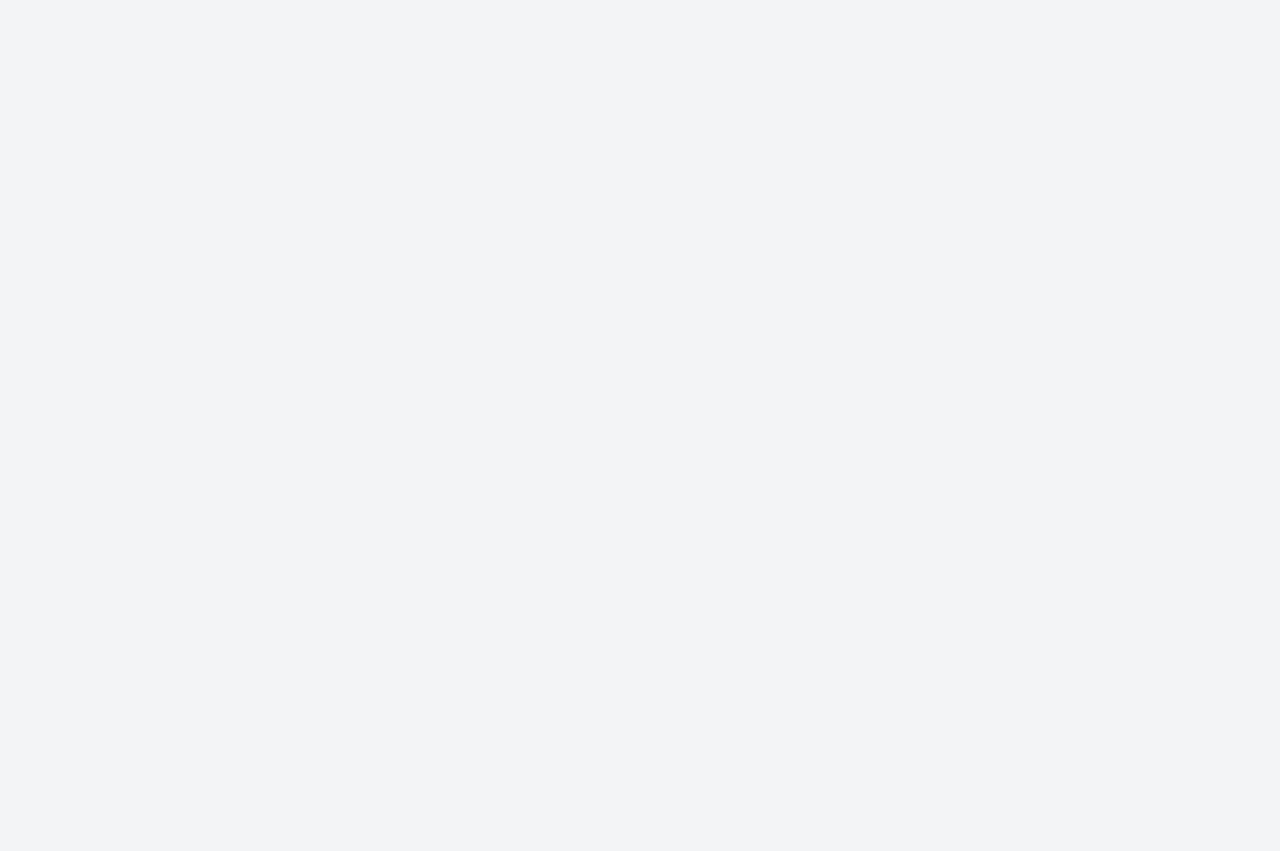
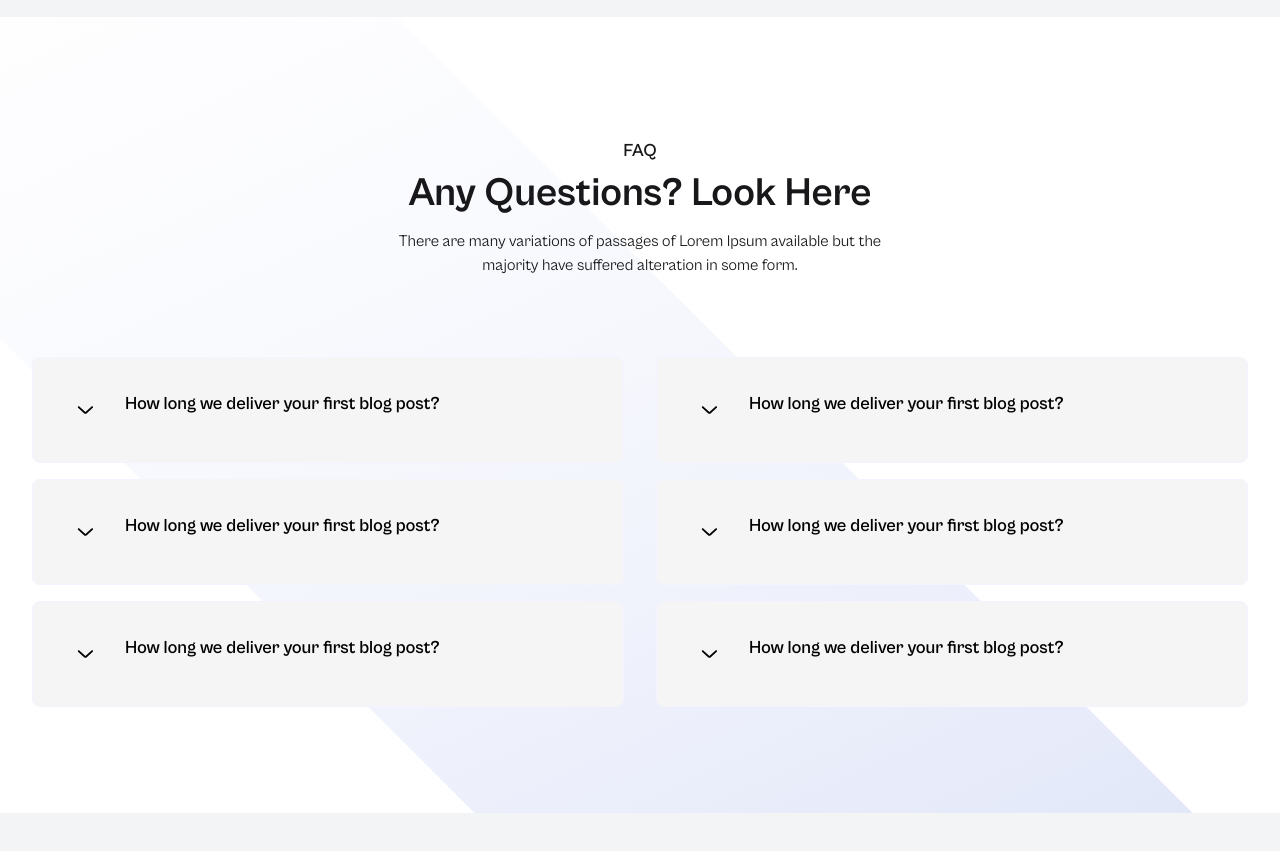
Before and after one commit to codingwebsa/knockbot-2.0, a Next.js app: page / in a window 1280 px wide. Shown: the part 4080-4931 px from the top of the page. Before the commit the page ends 4185 px from the top, so only its background shows below. Built offline with nearby package versions, Linux system fonts and the light colour scheme.

Commit message:
faq section

```diff
--- a/src/app/page.tsx
+++ b/src/app/page.tsx
@@ -1,4 +1,5 @@
 import ClientReview from "~/components/client-review";
+import Faq from "~/components/faq";
 import { ChevronRightIcon } from "~/components/icons";
 import LogoCloud from "~/components/logo-cloud";
 import MyIntro from "~/components/my-intro";
@@ -40,6 +41,9 @@ export default function HomePage() {
       <section id="workflow" className="pt-40">
         <MyWorkflow />
       </section>
+      <section id="faq" className="mt-10">
+        <Faq />
+      </section>
     </div>
   );
 }
--- /dev/null
+++ b/src/components/faq.tsx
@@ -0,0 +1,133 @@
+"use client";
+
+import React, { useState } from "react";
+
+const Faq = () => {
+  return (
+    <section className="relative z-20 overflow-hidden bg-white pt-20 pb-12 lg:pt-[120px] lg:pb-[90px]">
+      <div className="container mx-auto">
+        <div className="flex flex-wrap -mx-4">
+          <div className="w-full px-4">
+            <div className="mx-auto mb-[60px] max-w-[520px] text-center lg:mb-20">
+              <span className="block mb-2 text-lg font-semibold text-primary">
+                FAQ
+              </span>
+              <h2 className="mb-4 text-3xl font-bold text-dark sm:text-4xl md:text-[40px]">
+                Any Questions? Look Here
+              </h2>
+              <p className="text-base text-body-color">
+                There are many variations of passages of Lorem Ipsum available
+                but the majority have suffered alteration in some form.
+              </p>
+            </div>
+          </div>
+        </div>
+
+        <div className="flex flex-wrap -mx-4">
+          <div className="w-full px-4 lg:w-1/2">
+            <AccordionItem
+              header="How long we deliver your first blog post?"
+              text="It takes 2-3 weeks to get your first blog post ready. That includes the in-depth research & creation of your monthly content marketing strategy that we do before writing your first blog post, Ipsum available ."
+            />
+            <AccordionItem
+              header="How long we deliver your first blog post?"
+              text="It takes 2-3 weeks to get your first blog post ready. That includes the in-depth research & creation of your monthly content marketing strategy that we do before writing your first blog post, Ipsum available ."
+            />
+            <AccordionItem
+              header="How long we deliver your first blog post?"
+              text="It takes 2-3 weeks to get your first blog post ready. That includes the in-depth research & creation of your monthly content marketing strategy that we do before writing your first blog post, Ipsum available ."
+            />
+          </div>
+          <div className="w-full px-4 lg:w-1/2">
+            <AccordionItem
+              header="How long we deliver your first blog post?"
+              text="It takes 2-3 weeks to get your first blog post ready. That includes the in-depth research & creation of your monthly content marketing strategy that we do before writing your first blog post, Ipsum available ."
+            />
+            <AccordionItem
+              header="How long we deliver your first blog post?"
+              text="It takes 2-3 weeks to get your first blog post ready. That includes the in-depth research & creation of your monthly content marketing strategy that we do before writing your first blog post, Ipsum available ."
+            />
+            <AccordionItem
+              header="How long we deliver your first blog post?"
+              text="It takes 2-3 weeks to get your first blog post ready. That includes the in-depth research & creation of your monthly content marketing strategy that we do before writing your first blog post, Ipsum available ."
+            />
+          </div>
+        </div>
+      </div>
+
+      <div className="absolute bottom-0 right-0 z-[-1]">
+        <svg
+          width="1440"
+          height="886"
+          viewBox="0 0 1440 886"
+          fill="none"
+          xmlns="http://www.w3.org/2000/svg"
+        >
+          <path
+            opacity="0.5"
+            d="M193.307 -273.321L1480.87 1014.24L1121.85 1373.26C1121.85 1373.26 731.745 983.231 478.513 729.927C225.976 477.317 -165.714 85.6993 -165.714 85.6993L193.307 -273.321Z"
+            fill="url(#paint0_linear)"
+          />
+          <defs>
+            <linearGradient
+              id="paint0_linear"
+              x1="1308.65"
+              y1="1142.58"
+              x2="602.827"
+              y2="-418.681"
+              gradientUnits="userSpaceOnUse"
+            >
+              <stop stop-color="#3056D3" stop-opacity="0.36" />
+              <stop offset="1" stop-color="#F5F2FD" stop-opacity="0" />
+              <stop offset="1" stop-color="#F5F2FD" stop-opacity="0.096144" />
+            </linearGradient>
+          </defs>
+        </svg>
+      </div>
+    </section>
+  );
+};
+
+export default Faq;
+
+const AccordionItem = ({ header, text }: any) => {
+  const [active, setActive] = useState(false);
+  return (
+    <div className="single-faq mb-4 w-full rounded-lg border border-[#F3F4FE] bg-neutral-100 p-4 sm:p-8 lg:px-6 xl:px-8">
+      <button
+        className={`faq-btn flex w-full text-left`}
+        onClick={(e) => setActive(!active)}
+      >
+        <div className="mr-5 flex h-10 w-full max-w-[40px] items-center justify-center rounded-lg bg-primary bg-opacity-5 text-primary">
+          <svg
+            className={`duration-200 ease-in-out fill-primary stroke-primary ${
+              active ? "rotate-180" : ""
+            }`}
+            width="17"
+            height="10"
+            viewBox="0 0 17 10"
+            xmlns="http://www.w3.org/2000/svg"
+          >
+            <path
+              d="M7.28687 8.43257L7.28679 8.43265L7.29496 8.43985C7.62576 8.73124 8.02464 8.86001 8.41472 8.86001C8.83092 8.86001 9.22376 8.69083 9.53447 8.41713L9.53454 8.41721L9.54184 8.41052L15.7631 2.70784L15.7691 2.70231L15.7749 2.69659C16.0981 2.38028 16.1985 1.80579 15.7981 1.41393C15.4803 1.1028 14.9167 1.00854 14.5249 1.38489L8.41472 7.00806L2.29995 1.38063L2.29151 1.37286L2.28271 1.36548C1.93092 1.07036 1.38469 1.06804 1.03129 1.41393L1.01755 1.42738L1.00488 1.44184C0.69687 1.79355 0.695778 2.34549 1.0545 2.69659L1.05999 2.70196L1.06565 2.70717L7.28687 8.43257Z"
+              fill=""
+              stroke=""
+            />
+          </svg>
+        </div>
+
+        <div className="w-full">
+          <h4 className="text-lg font-semibold text-black">{header}</h4>
+        </div>
+      </button>
+
+      <div
+        className={`pl-[62px] duration-200 ease-in-out ${
+          active ? "block" : "hidden"
+        }`}
+      >
+        <p className="py-3 text-base leading-relaxed text-body-color">{text}</p>
+      </div>
+    </div>
+  );
+};
```
